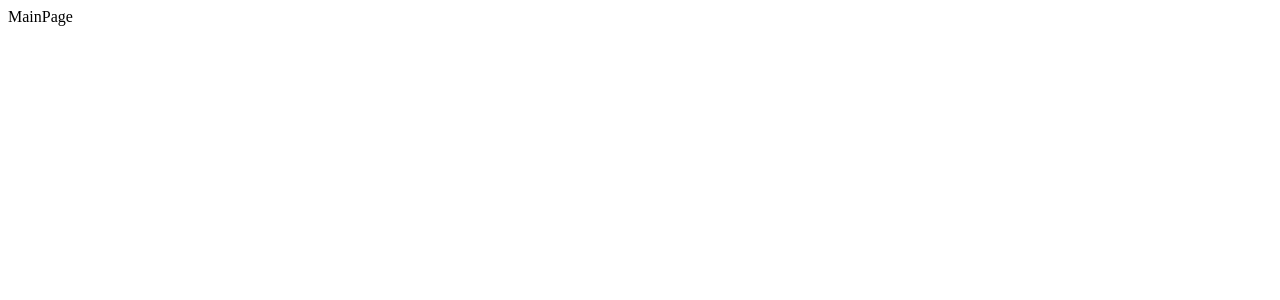
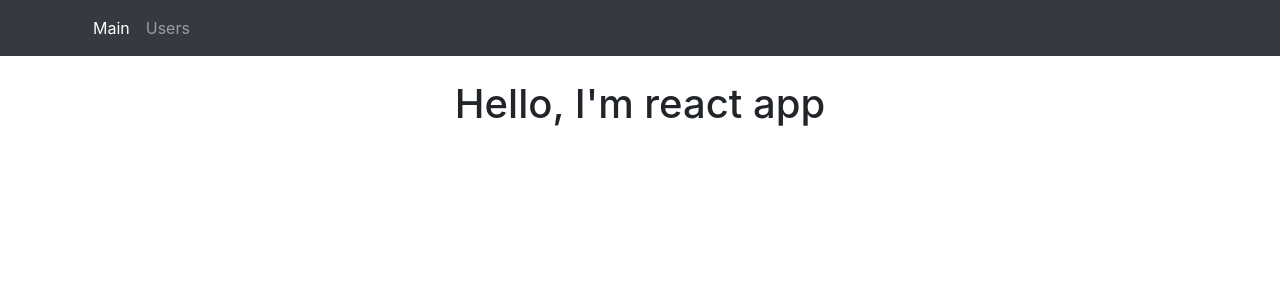
Before and after one commit to sanchos86/test-task, a React (Create React App) app: page / in a window 1280 px wide. Shown: the top 300 px of the page. Built offline with nearby package versions, Linux system fonts and the light colour scheme.

Commit message:
add navbar

```diff
--- a/package.json
+++ b/package.json
@@ -4,11 +4,13 @@
   "private": true,
   "dependencies": {
     "ajv": "^6.5.4",
+    "bootstrap": "^4.1.3",
     "react": "^16.5.2",
     "react-dom": "^16.5.2",
     "react-redux": "^5.0.7",
     "react-router-dom": "^4.3.1",
     "react-scripts": "2.0.5",
+    "reactstrap": "^6.5.0",
     "redux": "^4.0.1",
     "uuid": "^3.3.2"
   },
--- a/src/index.js
+++ b/src/index.js
@@ -3,6 +3,7 @@ import { render } from 'react-dom';
 
 import Root from 'view/components/Root';
 import configureStore from 'state/configureStore';
+import '../node_modules/bootstrap/dist/css/bootstrap.css'
 
 let users = localStorage.getItem('users');
 
--- a/src/view/components/App.js
+++ b/src/view/components/App.js
@@ -1,11 +1,16 @@
 import React from 'react';
 import { Switch, Route } from 'react-router-dom';
+import { Container, Row, Col } from 'reactstrap';
 
+import NavBar from './core/NavBar';
 import routes from 'utils/routes';
 
 const App = () => (
   <>
-    <main style={{flexGrow: 1}}>
+    <NavBar />
+    <Container className="text-center">
+      <Row>
+        <Col>
           <Switch>
             {
               routes.map(route => {
@@ -21,7 +26,9 @@ const App = () => (
               })
             }
           </Switch>
-    </main>
+        </Col>
+      </Row>
+    </Container>
   </>
 );
 
--- /dev/null
+++ b/src/view/components/core/NavBar.js
@@ -0,0 +1,48 @@
+import React from 'react';
+import {
+  Container,
+  Navbar,
+  NavbarToggler,
+  Collapse,
+  Nav,
+  NavItem
+} from 'reactstrap';
+import { NavLink } from 'react-router-dom';
+
+import routes from 'utils/routes';
+
+class NavBar extends React.Component {
+  state = {
+    isOpen: false
+  };
+  toggleNavBar = () => {
+    this.setState({
+      isOpen: !this.state.isOpen
+    });
+  };
+  render() {
+    return (
+      <Navbar color="dark" dark expand="md">
+        <Container>
+          <NavbarToggler onClick={this.toggleNavBar} />
+          <Collapse isOpen={this.state.isOpen} navbar>
+            <Nav navbar className="mr-auto">
+              {
+                routes.map(route => {
+                  const { path, name } = route;
+                  return (
+                    <NavItem key={path}>
+                      <NavLink exact={true} className="nav-link" to={path}>{name}</NavLink>
+                    </NavItem>
+                  );
+                })
+              }
+            </Nav>
+          </Collapse>
+        </Container>
+      </Navbar>
+    );
+  }
+}
+
+export default NavBar;
--- a/src/view/pages/MainPage.js
+++ b/src/view/pages/MainPage.js
@@ -1,5 +1,5 @@
 import React from 'react';
 
-const MainPage = () => 'MainPage';
+const MainPage = () => <h1 className="pt-4">Hello, I'm react app</h1>;
 
 export default MainPage;
```
Also changed, not shown: 1 other file (tests, documents, lock files or other folders). Lines whose indentation alone changed are shown as unchanged.
